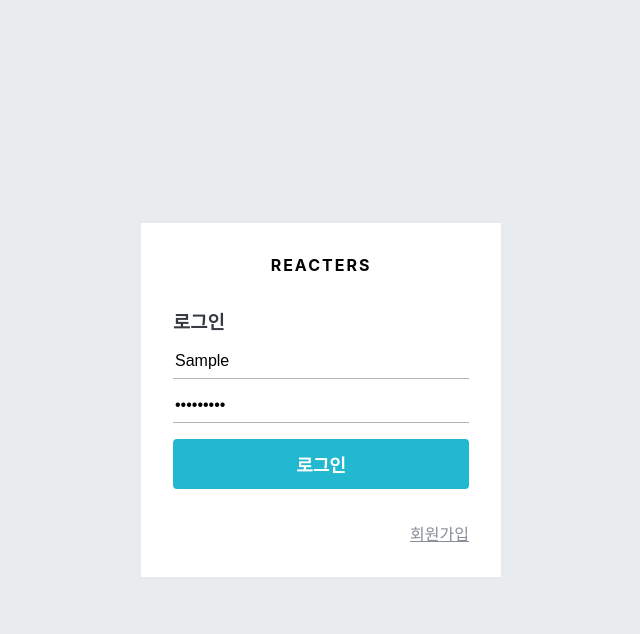
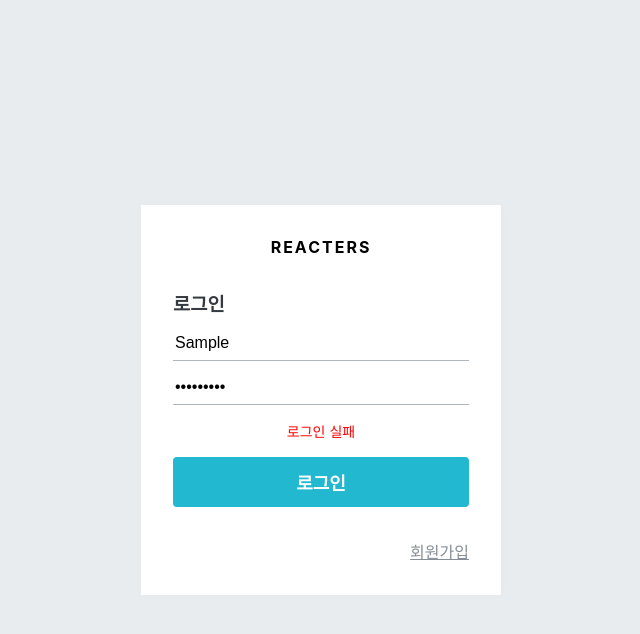
Before and after one commit to hiuny/react-blog, a React (Create React App) app in the folder blog-frontend/: page /login in a window 1280 px wide. Both pictures are taken after typing "Sample", "Sample123" into the empty fields and a click on the button "로그인". Shown: the top 634 px of the page, without its empty margins (319-959 px from the left). Built offline with nearby package versions, Linux system fonts and the light colour scheme; no server answers.

Commit message:
[24.2.6] 로그인 실패시 문구 노출

```diff
--- a/blog-frontend/src/components/auth/AuthForm.js
+++ b/blog-frontend/src/components/auth/AuthForm.js
@@ -58,7 +58,17 @@
   register: '회원가입',
 }
 
-const AuthForm = ({ type, form, onChange, onSubmit }) => {
+/**
+ * 에러를 보여 줍니다.
+ */
+const ErrorMessage = styled.div`
+  color: red;
+  text-align: center;
+  font-size: 0.875rem;
+  margin-top: 1rem;
+`
+
+const AuthForm = ({ type, form, onChange, onSubmit, error }) => {
   const text = textMap[type]
   return (
     <AuthFormBlock>
@@ -89,6 +99,7 @@
           value={form.passwordConfirm}
           />
         )}
+        { error && <ErrorMessage>{error}</ErrorMessage>}
         <ButtonWithMarginTop
           cyan
           fullWidth
--- a/blog-frontend/src/containers/auth/LoginForm.js
+++ b/blog-frontend/src/containers/auth/LoginForm.js
@@ -1,4 +1,4 @@
-import React, { useEffect } from 'react'
+import React, { useEffect, useState } from 'react'
 import { useDispatch, useSelector } from 'react-redux'
 import AuthForm from '../../components/auth/AuthForm'
 import { changeField, initializeForm, login } from '../../modules/auth'
@@ -6,6 +6,7 @@
 import { useNavigate } from 'react-router-dom'
 
 const LoginForm = () => {
+  const [error, setError] = useState(null)
   const navigate = useNavigate()
   const dispatch = useDispatch()
   const { form, auth, authError, user } = useSelector(({ auth, user }) => ({
@@ -34,13 +35,14 @@
 
   // 컴포넌트가 처음 렌더링될 때 form을 초기화함
   useEffect(() => {
-    dispatch(initializeForm('login'))
+    return () => dispatch(initializeForm('login'))
   }, [dispatch])
 
   useEffect(() => {
     if (authError) {
       console.log('오류 발생')
       console.log(authError)
+      setError('로그인 실패')
       return
     }
     if (auth) {
@@ -61,6 +63,7 @@
       form={form}
       onChange={onChange}
       onSubmit={onSubmit}
+      error={error}
     />
   )
 }
--- a/blog-frontend/src/containers/auth/RegisterForm.js
+++ b/blog-frontend/src/containers/auth/RegisterForm.js
@@ -36,7 +36,7 @@
   }
   // 컴포넌트가 처음 렌더링될 때 form을 초기화 함
   useEffect(() => {
-    dispatch(initializeForm('register'))
+    return dispatch(initializeForm('register'))
   }, [dispatch])
 
   // 회원가입 성공/실패 처리
```
